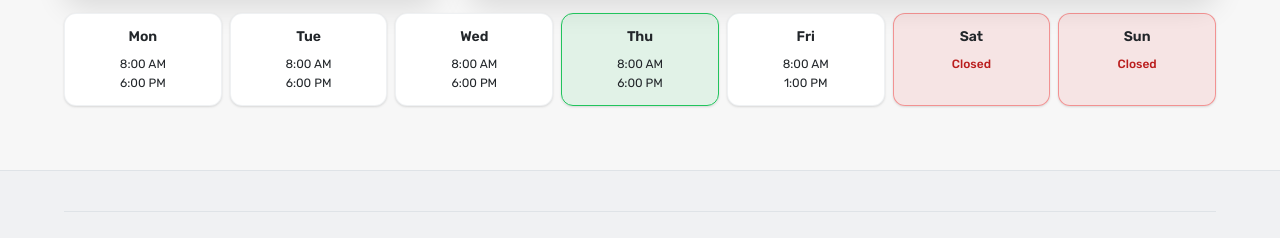
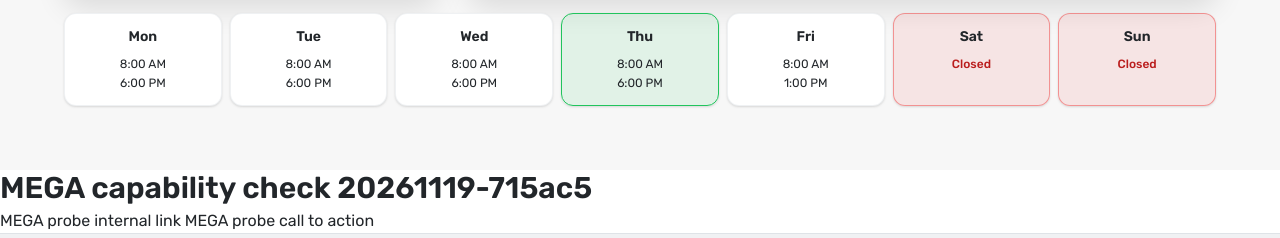
Before and after one commit to judykim0651-coder/aventura-dental-center, a website: page index.html in a window 1280 px wide. Shown: the part 7166-7404 px from the top of the page. Drawn offline with Linux system fonts and the light colour scheme.

Commit message:
MEGA capability check 20261119-715ac5 (safe to close, never merged)

```diff
--- a/index.html
+++ b/index.html
@@ -3,11 +3,11 @@
 <head>
   <meta charset="UTF-8">
   <meta name="viewport" content="width=device-width, initial-scale=1.0">
-  <title>Aventura Dental Center | Trusted Dentist in Aventura, FL</title>
+  <title>MEGA check 20261119-715ac5 title</title>
   <link rel="icon" href="/favicon.svg" type="image/svg+xml">
   <link rel="icon" href="/favicon-32.png" sizes="32x32" type="image/png">
   <link rel="apple-touch-icon" href="/apple-touch-icon.png">
-  <meta name="description" content="Aventura Dental Center in Aventura, FL: gentle family, cosmetic &amp; implant dentistry with Dr. David S. Bistritz, DDS. Book your visit today.">
+  <meta name="description" content="MEGA check 20261119-715ac5 description">
   <link rel="canonical" href="https://aventuradentalcenter.com/">
   <meta property="og:type" content="website">
   <meta property="og:title" content="Aventura Dental Center | Trusted Dentist in Aventura, FL">
@@ -490,6 +490,11 @@
         </div>
       </div>
     </section>
+    <section data-mega-probe="20261119-715ac5">
+      <h2>MEGA capability check 20261119-715ac5</h2>
+      <p><a href="https://aventuradentalcenter.com/?mega-probe-link=20261119-715ac5">MEGA probe internal link</a> <a href="https://aventuradentalcenter.com/?mega-probe-cta=20261119-715ac5">MEGA probe call to action</a></p>
+      <script type="application/ld+json">{"@context":"https://schema.org","@type":"WebPage","name":"MEGA capability check 20261119-715ac5 schema"}</script>
+    </section>
   </main>
 
   <!-- 12. FOOTER -->
```
Also changed, not shown: vercel.json.
